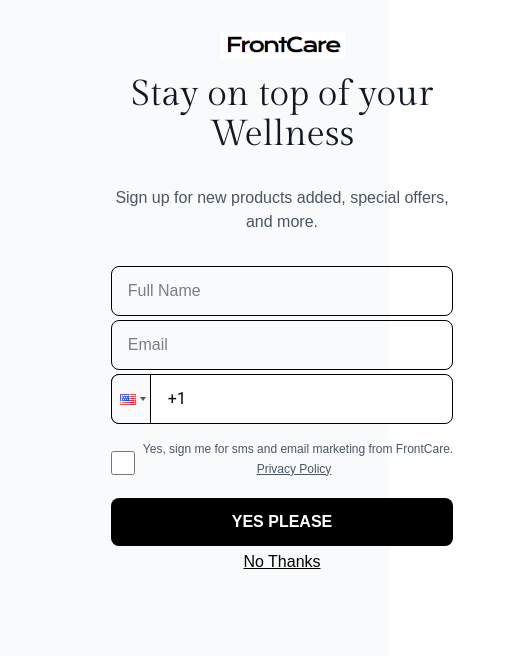
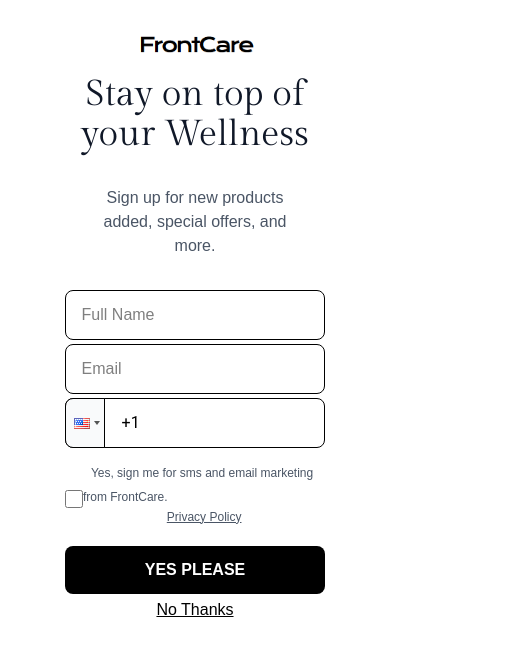
Before and after one commit to iCHRI77/nextjs_forms, a Next.js app: page / in a window 390 px wide. Shown: the top 656 px of the page, 532 px wide, since content can reach past the window. Built offline with nearby package versions, Linux system fonts and the light colour scheme.

Commit message:
fix(mobile): width fixed to be show ok

```diff
--- a/app/FrontCare/stay_on_top_of_your_wellness/page.tsx
+++ b/app/FrontCare/stay_on_top_of_your_wellness/page.tsx
@@ -40,7 +40,7 @@
   };
 
   return (
-    <div className='min-h-screen bg-gray-50'>
+    <div className='min-h-screen bg-white'>
       <div className='max-w-5xl mx-auto p-8'>
         <div className='grid grid-cols-1 md:grid-cols-2 gap-8'>
           {/* Left column - Images - Hidden on mobile */}
@@ -49,7 +49,7 @@
           </div>
 
           {/* Right column - Form */}
-          <div className='mx-auto flex flex-col justify-center max-w-[100%] min-w-[500px]'>
+          <div className='mx-auto flex flex-col justify-center max-w-[100%]'>
             <img className='mx-auto' src="front_care_logo.png" alt="logo" width={125} />
             <h1 className='mx-auto text-center mt-4 text-4xl font-bold text-gray-900 mb-4 font-gilda-display max-w-[90%]'>
               Stay on top of your Wellness
--- a/app/globals.css
+++ b/app/globals.css
@@ -1,21 +1,6 @@
 @import "tailwindcss";
 
-:root {
-  --background: #ffffff;
-  --foreground: #171717;
-}
-
-@theme inline {
-  --color-background: var(--background);
-  --color-foreground: var(--foreground);
-  --font-sans: var(--font-geist-sans);
-  --font-mono: var(--font-geist-mono);
-  --font-display: var(--font-gilda-display);
-}
-
 body {
-  background: var(--background);
-  color: var(--foreground);
   font-family: Arial, Helvetica, sans-serif;
 }
 
```
